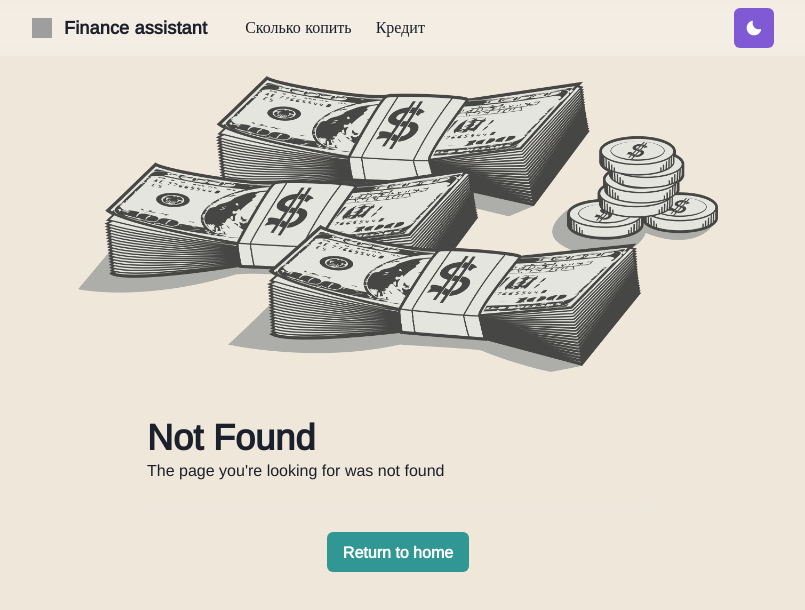
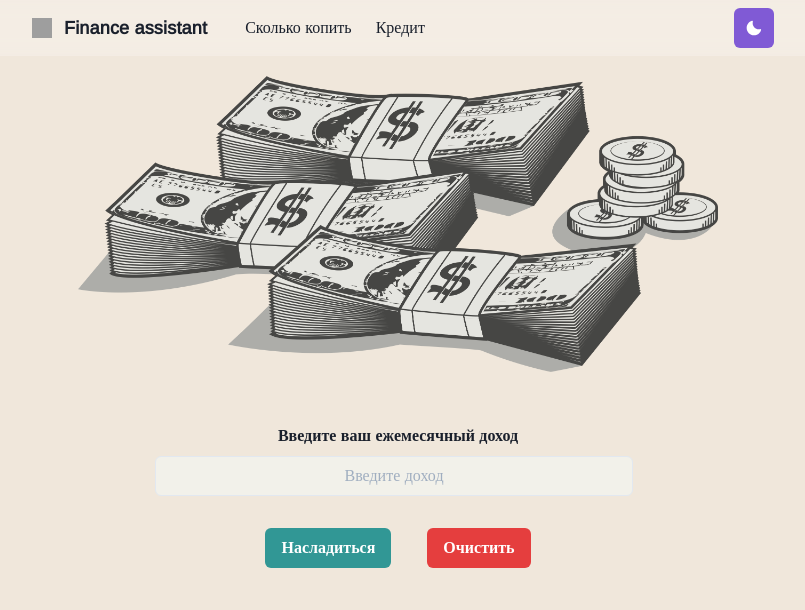
Before and after one commit to Nerpinary/finance-helper, a Next.js app: page /chill in a window 1280 px wide. Before the commit this address had no page. Shown: the top 610 px of the page, without its empty margins (242-1047 px from the left). Built offline with nearby package versions, Linux system fonts and the light colour scheme; grey boxes are pictures that could not be loaded.

Commit message:
trying counter

```diff
--- a/components/but.js
+++ b/components/but.tsx
@@ -13,13 +13,13 @@ const But = ({children}) => (
         bgColor='#319795'
         p={5}
     >
-        <Heading display="inline" as="h3" align="center">
+        <Heading display="inline" as="h3" textAlign="center">
             НО
         </Heading>
         <Box>
             <p>Если вы будете откладывать 10% от своего дохода, вы накопите всего за</p>
         </Box>
-        <Heading display="inline" as="h3" align="center">
+        <Heading display="inline" as="h3" textAlign="center">
             {children}
         </Heading>
     </Box>
--- /dev/null
+++ b/components/chillCounter.tsx
@@ -0,0 +1,21 @@
+import {Container, Heading, useColorModeValue} from "@chakra-ui/react";
+
+const ChillCounter = ({children}) => {
+    return (
+        <Container
+            display='flex'
+            flexDirection='row'
+            justifyContent='center'
+            bg={useColorModeValue("whiteAlpha.500", "whiteAlpha.200")}
+            p={2}
+            borderRadius={8}
+        >
+            <Heading as='h2' fontSize={50} mr={2}>
+            {children}
+            </Heading>
+            <p>руб.</p>
+        </Container>
+    )
+}
+
+export default ChillCounter
--- a/components/dollar.js
+++ b/components/dollar.tsx
@@ -7,7 +7,6 @@ const Dollar = () => {
         <Box
             className="dollar"
             m="auto"
-            at={['-20px', '-60px', '-120px']}
             mb={['-40px', '-140px', '-240px']}
             mt="20px"
             w={[280, 480, 640]}
--- a/components/grid-item.js
+++ b/components/grid-item.tsx
@@ -4,7 +4,7 @@ import {Box, Text, LinkBox, LinkOverlay} from "@chakra-ui/react";
 import {Global} from "@emotion/react";
 
 export const GridItem = ({children, href, title, thumbnail}) => (
-    <Box w="100%" align="center">
+    <Box w="100%" alignItems="center">
         <LinkBox cursor="pointer">
             <Image src={thumbnail} alt={title} className="grid-item-thumbnail" placeholder="blur" loading="lazy" />
             <LinkOverlay href={href} target="_blank">
@@ -16,7 +16,7 @@ export const GridItem = ({children, href, title, thumbnail}) => (
 )
 
 export const OptionGridItem = ({children, id, title, thumbnail}) => (
-    <Box w="100%" align="center">
+    <Box w="100%" alignItems="center">
         <NextLink href={`/${id}`} passHref>
             <LinkBox cursor="pointer">
                 <Image src={thumbnail} alt={title} className="grid-item-thumbnail" placeholder="blur" />
--- /dev/null
+++ b/pages/chill.tsx
@@ -0,0 +1,145 @@
+import Layout from "../components/layouts/article";
+import Section from "../components/section";
+import RowWithoutSelect from "../components/rowWithoutSelect";
+import {useEffect, useRef, useState} from "react";
+import {Box, Button, Container} from "@chakra-ui/react";
+import ChillCounter from "../components/chillCounter";
+
+const d30 = [3, 5, 8, 10]
+const d31 = [0, 2, 4, 6, 7, 9, 11]
+
+type Field = {
+    id: keyof State
+    placeholder: string
+    delay: number
+    text: string
+}
+
+const fields: Field[] = [
+    {
+        id: 'salary',
+        placeholder: 'Введите доход',
+        delay: 0.1,
+        text: 'Введите ваш ежемесячный доход'
+    }
+]
+
+type FieldNames = 'salary'
+
+/* eslint-disable no-unused-vars */
+type State = {
+    [key in FieldNames]: {
+        value: number
+    }
+}
+
+type Result = {
+    res: number | undefined
+    inSec: number
+}
+
+const Chill = () => {
+
+    const [inSec, setInSec] = useState(0)
+    const [state, setState] = useState<State>({
+        salary: {value: null}
+    })
+    const [result, setResult] = useState<Result>({res: undefined, inSec: 0})
+    const counter = useRef(1000)
+
+   useEffect(() => {
+        if (counter.current < 1000) {
+            counter.current += 1;
+            const timer = setTimeout(() => setResult({res: result.res + result.inSec, inSec: inSec} ), 1000);
+            return () => clearTimeout(timer);
+        }
+    }, [result, inSec]);
+
+    const handleResReset = () => {
+        if (result.res !== undefined) {
+            setResult ({res: undefined, inSec: 0})
+            counter.current = 1000
+        }
+    }
+
+    const handleFieldValue = (value: number, key: keyof State) => {
+        handleResReset()
+        setState(prevState => ({
+            ...prevState,
+            [key]: {
+                ...prevState[key],
+                value
+            },
+        }))
+    }
+
+    const handleResetFields = () => {
+        setState({
+            salary: {value: null}
+        })
+        handleResReset()
+    }
+
+    const handleCalculate = () => {
+        let date = new Date()
+        let month = date.getMonth()
+        let year = date.getFullYear()
+        let salInDay = 0
+
+        for (let i = 0; i < d30.length; i++) {
+            if (month === d30[i]) {
+                salInDay = state.salary.value / 30
+            }
+        }
+        for (let i = 0; i < d31.length; i++) {
+            if (month === d31[i]) {
+                salInDay = state.salary.value / 31
+            }
+        }
+        if (month === 1 && year % 4 === 0) {
+            salInDay = state.salary.value / 29
+        } else {
+            salInDay = state.salary.value / 28
+        }
+
+        let salInSec = salInDay / 86400
+
+        setInSec(salInSec)
+        setResult({res: inSec, inSec: inSec})
+        counter.current = 0
+    }
+
+    return (
+        <Layout title='Chill'>
+            <Container alignItems='center'>
+                {fields.map(field => {
+                    return(
+                        <Section delay={field.delay} key={field.id}>
+                            <RowWithoutSelect
+                                id={field.id}
+                                value={state[field.id].value}
+                                onChange={(e) => {
+                                    handleFieldValue(e.target.value, field.id)
+                                }}
+                                type='number'
+                                placeholder={field.placeholder}
+                                text={field.text}
+                            />
+                        </Section>
+                    )
+                })}
+                <Section delay={0.4}>
+                    <Box display="flex" flexDirection="row" w="full" justifyContent="center">
+                        <Button mr={9} colorScheme="teal" onClick={handleCalculate}>Насладиться</Button>
+                        <Button colorScheme="red" onClick={handleResetFields}>Очистить</Button>
+                    </Box>
+                </Section>
+                {!!result.res && (
+                    <ChillCounter>{Math.floor(result.res * 100) / 100}</ChillCounter>
+                )}
+            </Container>
+        </Layout>
+    )
+}
+
+export default Chill
--- a/pages/credit.tsx
+++ b/pages/credit.tsx
@@ -70,7 +70,6 @@ const Credit = () => {
                 value
             },
         }))
-        console.log(state)
     }
 
     const handleResetFields = () => {
```
Also changed, not shown: pages/index.tsx (+6 -1 lines), components/layouts/article.tsx (renamed from components/layouts/article.js), components/layouts/main.tsx (renamed from components/layouts/main.js), public/images/chill.jpg (added).
